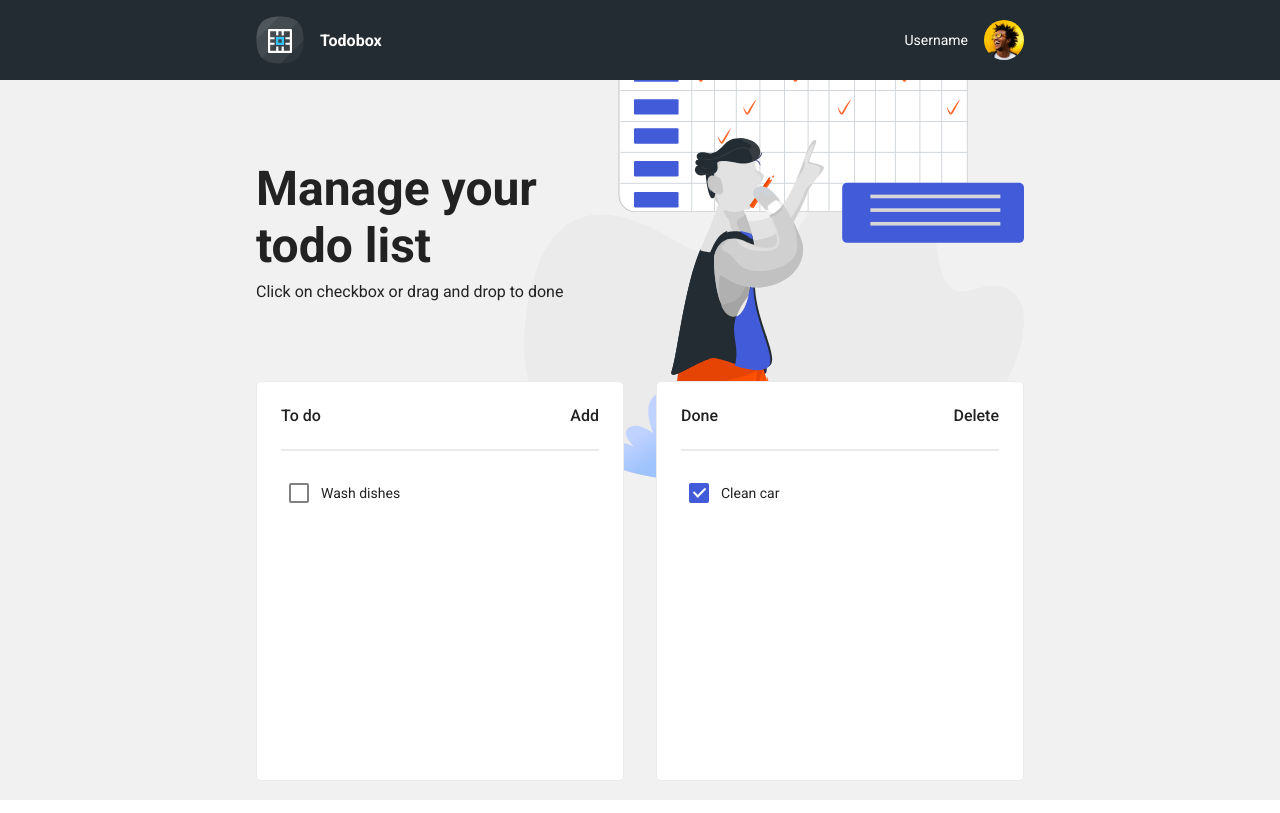
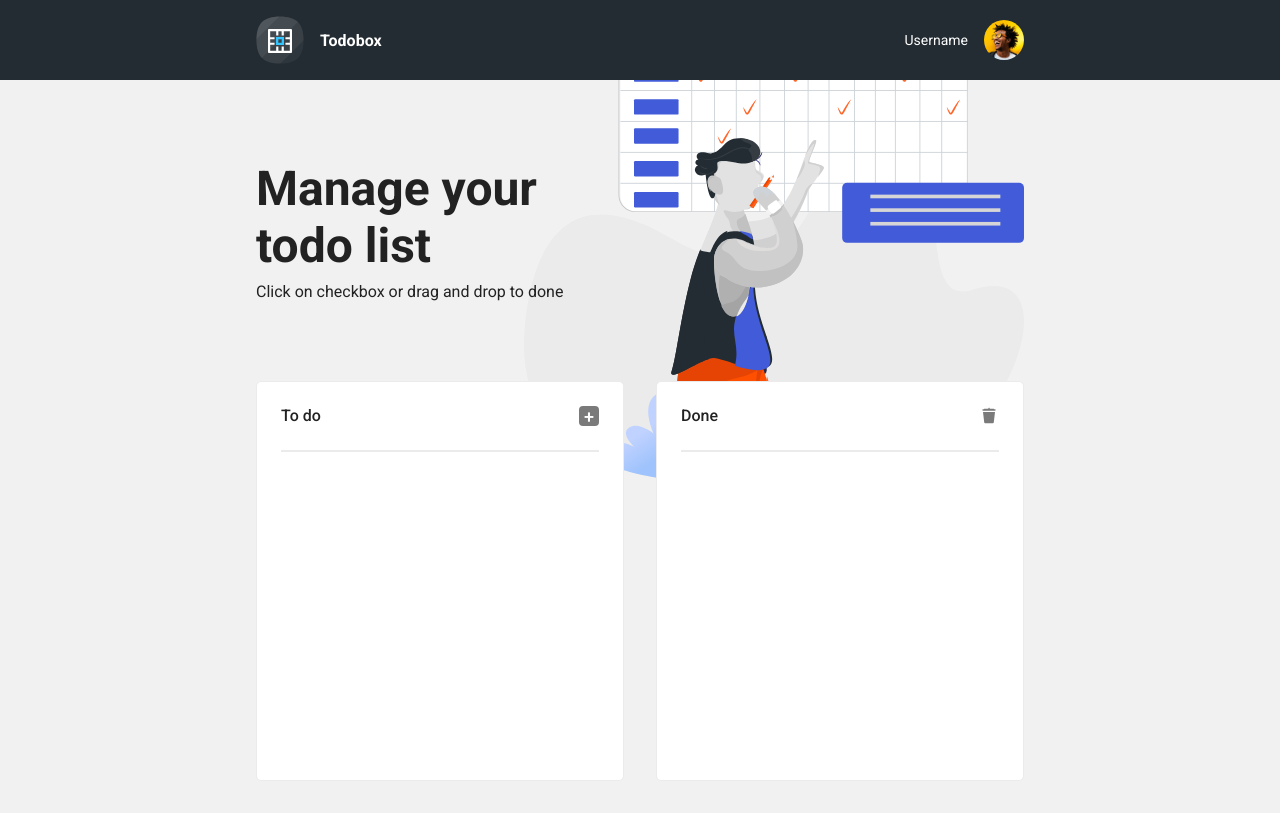
Before and after one commit to ilahila/todobox, a Vue app: page / in a window 1280 px wide. Built offline with nearby package versions, Linux system fonts and the light colour scheme.

Commit message:
Add options menu for todo item, allow deletion of todo and done items, misc. layout changes

```diff
--- a/src/components/Todo/TodoList.vue
+++ b/src/components/Todo/TodoList.vue
@@ -5,10 +5,16 @@
 		<p v-if="props.listType == LIST_TYPE.DONE">Done</p>
 		<p v-else>To do</p>
 
-		<p v-if="props.listType == LIST_TYPE.DONE">Delete</p>
+		<img
+			v-if="props.listType == LIST_TYPE.DONE"
+			class="todo-list-delete-icon"
+			src="@/assets/icons/DeleteIcon.svg"
+			@click="$emit('deleteAllDoneItems')"
+			/>
 		<p
 			v-else
-			@click="$emit('addNewTodoItem')">Add</p>
+			class="todo-list-add-icon"
+			@click="$emit('addTodoItem')">+</p>
 	</div>
 
 	<hr class="separator">
@@ -31,12 +37,28 @@
 					@click="$emit('tickTodoItem', item, props.listType)">
 					<span class="checkmark"></span>
 				</label>
+
 				<input
 					type="text"
 					:disabled="item.checked"
-					@focus="addDarkBackground(item.id)"
-					@blur="removeDarkBackground(item.id)"
 					v-model="item.value" />
+
+				<button
+					@click="showTodoItemOptions($event, item)"
+					class="todo-item-options-button">
+					<img src="@/assets/icons/EllipsisIcon.png" />
+				</button>
+
+				<div v-if="todoItemOptionStates[item.id]" class="todo-item-options">
+					<div
+						@click="$emit('deleteTodoItem', item.id, props.listType)"
+						class="todo-item-option">
+						<img
+							class="todo-list-delete-icon"
+							src="@/assets/icons/DeleteIcon.svg"/>
+						<p>Delete</p>
+					</div>
+				</div>
 			</div>
 		</div>
 	</div>
@@ -44,27 +66,31 @@
 </template>
 
 <script setup>
-import { defineProps } from 'vue';
+import { ref, defineProps } from 'vue';
 import LIST_TYPE from '@/constants/LIST_TYPE';
 const props = defineProps(['data', 'listType']);
 
-// Posto container citav treba biti tamniji na fokusu, morao sam uraditi ovaj work-around
-// kako bi se prikazao tamni background na cijelom parent containeru, a ne samo na inputu
+const todoItemOptionStates = ref({});
 
-const addDarkBackground = (id) => {
-	document.querySelector(`.todo-item-${id}`).classList.add('dark-input');
-}
-const removeDarkBackground = (id) => {
-	document.querySelector(`.todo-item-${id}`).classList.remove('dark-input');
+const showTodoItemOptions = (event, item) => {
+	console.log(event.target)
+	if (event.target )
+
+	if (todoItemOptionStates.value[item.id] == undefined) {
+		todoItemOptionStates.value = {};
+		todoItemOptionStates.value[item.id] = true;
+	}
+	else
+		todoItemOptionStates.value[item.id] = !todoItemOptionStates.value[item.id];
 }
 
 const startDrag = (event, item) => {
-	console.log("on start drag")
-	console.log(item)
-	event.dataTransfer.dropEffect = "move"
-	event.dataTransfer.effectAllowed = "move"
-	event.dataTransfer.setData("itemId", item.id)
-	event.dataTransfer.setData("dragStartListType", props.listType)
+	todoItemOptionStates.value = {};
+
+	event.dataTransfer.dropEffect = "move";
+	event.dataTransfer.effectAllowed = "move";
+	event.dataTransfer.setData("itemId", item.id);
+	event.dataTransfer.setData("dragStartListType", props.listType);
 }
 
 </script>
@@ -72,10 +98,6 @@ const startDrag = (event, item) => {
 <style scoped>
 .drop-zone {
 	height: 100%;
-}
-
-.dark-input {
-	background: rgba(34, 34, 34, 0.1);
 }
 
 .todo-list {
@@ -87,7 +109,31 @@ const startDrag = (event, item) => {
 	flex-direction: column;
 	gap: .5rem;
 	min-height: 400px;
+	margin-bottom: 2rem;
 }
+
+.todo-list-add-icon, .todo-list-delete-icon {
+	width: 20px;
+	height: 20px;
+	user-select: none;
+}
+
+.todo-list-add-icon {
+	color: white;
+	background: #7a7a7a;
+	border-radius: 4px;
+	display: flex;
+	text-align: center;
+	display: flex;
+	align-items: center;
+	justify-content: center;
+	font-size: 18px;
+}
+
+.todo-list-delete-icon:hover {
+	cursor: pointer;
+}
+
 
 .todo-list p {
 	font-weight: 500;
@@ -116,10 +162,19 @@ const startDrag = (event, item) => {
 .todo-item {
 	display: flex;
 	align-items: center;
+	position: relative;
 	gap: .75rem;
 	border-radius: 4px;
 	padding: .5rem;
 	padding-right: 0;
+}
+
+.todo-item:hover {
+	background: rgba(34, 34, 34, 0.1);
+}
+
+.todo-item:hover .todo-item-options-button {
+	display: block;
 }
 
 .todo-item input[type=text] {
@@ -134,6 +189,53 @@ const startDrag = (event, item) => {
 
 .todo-item input[type=text]:disabled {
 	background: none;
+}
+
+.todo-item-options-button {
+	position: absolute;
+	right: 10px;
+	top: 10px;
+	display: none;
+	border: none;
+	outline: none;
+	background: #e8e8e8;
+}
+
+.todo-item-options-button:hover {
+	cursor: pointer;
+}
+
+.todo-item-options-button img {
+	width: 16px;
+	height: 16px;
+}
+
+.todo-item-options {
+	display: block;
+	position: absolute;
+	transform: translate(100%);
+	right: 0;
+	border-radius: 4px;
+	box-shadow: rgb(38, 57, 77) 0px 20px 30px -10px;
+	background: white;
+	min-width: 200px;
+	z-index: 10;
+}
+
+.todo-item-option {
+	display: flex;
+	border-radius: 4px;
+	gap: 1rem;
+	padding: 1rem;
+}
+
+.todo-item-option p {
+	font-weight: 400;
+}
+
+.todo-item-option:hover {
+	background: #e8e8e8;
+	cursor: pointer;
 }
 
 .checkmark-container {
--- a/src/components/Todo/TodoListContainer.vue
+++ b/src/components/Todo/TodoListContainer.vue
@@ -2,12 +2,15 @@
 <div class="todo-list-container">
 	<TodoList
 		@tick-todo-item="tickTodoItem"
-		@add-new-todo-item="addNewTodoItem"
+		@add-todo-item="addTodoItem"
+		@delete-todo-item="deleteTodoItem"
 		@on-drop-todo-item="onDropTodoItem"
 		:data="data.todo"
 		:list-type="LIST_TYPE.TODO" />
 	<TodoList
 		@tick-todo-item="tickTodoItem"
+		@delete-todo-item="deleteTodoItem"
+		@delete-all-done-items="deleteAllDoneItems"
 		@on-drop-todo-item="onDropTodoItem"
 		:data="data.done"
 		:list-type="LIST_TYPE.DONE" />
@@ -19,17 +22,33 @@ import LIST_TYPE from '@/constants/LIST_TYPE';
 import TodoList from './TodoList.vue';
 import { ref } from 'vue';
 
-let globalId = ref(2);
+let globalId = ref(0);
 const data = ref({
-	todo: [
-		{id: 1, value: "Wash dishes", checked: false}
-	],
-	done: [
-		{id: 2, value: "Clean car", checked: true}
-	]
+	todo: [],
+	done: []
 });
 
-console.log(data.value)
+const addTodoItem = () => {
+	data.value.todo = [...data.value.todo, {
+		id: ++globalId.value,
+		value: 'Add new checkbox',
+		checked: false
+	}];
+};
+
+const deleteTodoItem = (id, listType) => {
+	if (LIST_TYPE.TODO == listType) {
+		data.value.todo = data.value.todo.filter(currItem => id != currItem.id);
+	}
+
+	if (LIST_TYPE.DONE == listType) {
+		data.value.done = data.value.done.filter(currItem => id != currItem.id);
+	}
+}
+
+const deleteAllDoneItems = () => {
+	data.value.done = []
+}
 
 const tickTodoItem = (item, listType) => {
 	if (LIST_TYPE.TODO == listType) {
@@ -53,19 +72,23 @@ const onDropTodoItem = (event, listType) => {
 	const itemId = event.dataTransfer.getData("itemId");
 	const dragStartListType = event.dataTransfer.getData("dragStartListType");
 
+	// Prevent error where drag and drop payloads are from the same data point
 	if (listType == dragStartListType)
 		return;
 
 	let item;
 
-	// Ako dropujem u todo, znaci da sam podatke uzeo iz done liste
+	// If it gets dropped into todo, it means the dragged data is from the done list
 	if (LIST_TYPE.TODO == listType) {
 		item = data.value.done.find(x => x.id == itemId)
 	}
-	// Ako dropujem u done, znaci da sam podatke uzeo iz todo liste
+
+	// If it gets dropped into done, it means the dragged data is from the todo list
 	if (LIST_TYPE.DONE == listType) {
 		item = data.value.todo.find(x => x.id == itemId)
 	}
+
+	// Then update accordingly (remove from dragged list, transfer to dropped list)
 
 	if (LIST_TYPE.TODO == listType) {
 		data.value.done = data.value.done.filter(currItem => item.id != currItem.id);
@@ -83,14 +106,6 @@ const onDropTodoItem = (event, listType) => {
 		}];
 	}
 }
-
-const addNewTodoItem = () => {
-	data.value.todo = [...data.value.todo, {
-		id: ++globalId.value,
-		value: 'Add new checkbox',
-		checked: false
-	}];
-};
 </script>
 
 <style scoped>
```
Also changed, not shown: src/assets/icons/DeleteIcon.svg (added), src/assets/icons/EllipsisIcon.png (added).
